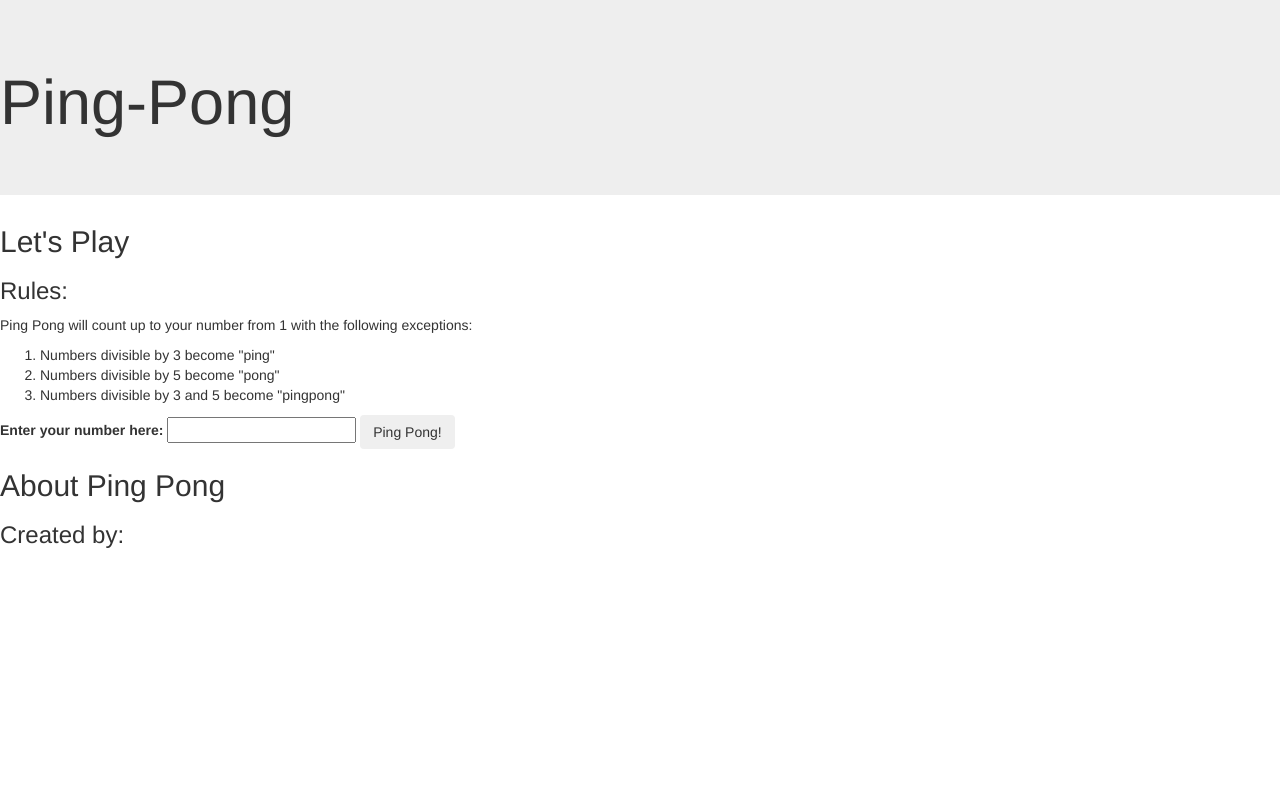
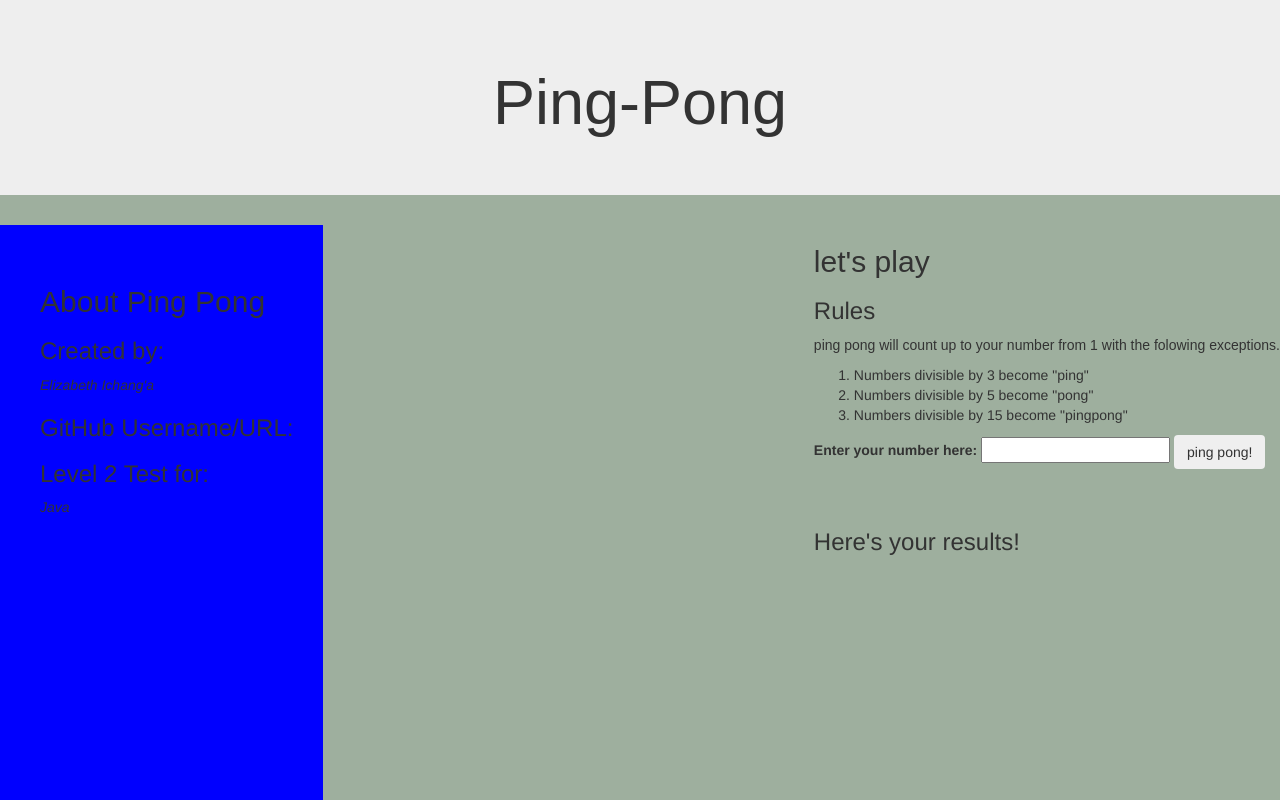
Before and after one commit to leezichanga/pingpong, a plain HTML site: page index.html in a window 1280 px wide. Shown: the top 800 px of the page. Drawn offline with Linux system fonts and the light colour scheme; files that its build step writes are made by us from their sources.

Commit message:
add all changes

```diff
--- a/css/styles.css
+++ b/css/styles.css
@@ -0,0 +1,41 @@
+
+h1 {
+  text-align: center;
+
+}
+.important {
+  float: right;
+  text-align: left;
+
+
+  }
+.unimportant {
+  float: left;
+  background-color: blue;
+  padding-left: 40px;
+  padding-right:30px;
+  padding-bottom: 800px;
+  padding-top: 40px;
+}
+h1 {
+ font-family: sans-serif;
+ color:
+}
+
+h2 {
+ font-family: sans-serif;
+ color:
+}
+
+p {
+ font-family: sans-serif;
+}
+
+#page-wrap {
+    width: 600px;
+    margin: 0 auto;
+}
+
+body {
+ background-color: #9eaf9e;
+}
--- a/index.html
+++ b/index.html
@@ -1,49 +1,55 @@
 <!DOCTYPE html>
-      <html lang "en">
+<html>
+
 <head>
  <meta charset="utf-8">
-          <meta name="viewport" content-="width=device-width initial-scale=1.0>"
+ <meta name="viewport" content="width=device-width initial-scale=1.0">
  <link href="css/bootstrap.css" rel="stylesheet" type="text/css">
  <link href="css/styles.css" rel="stylesheet" type="text/css">
-                  <script src="js/jquery-3.3.1.js"></script>
-                  <script src="js/scripts.js"></script>
-                   <title>Ping Pong</title>
+ <title>ping-pong</title>
+</head>
 
-
-        <link rel="stylesheet" href="css/bootstrap.min.css">
-<link rel="stylesheet" href="css/styles.css">
-         </head>
 <body>
-             <header class ="jumbotron">
+  <div class="page-wrap">
+ <header class="jumbotron">
    <h1>Ping-Pong</h1>
  </header>
-             <h2>Let's Play</h2>
-             <h3>Rules:</h3>
-             <p>Ping Pong will count up to your number from 1 with the following exceptions:</p>
+ <div class="important">
+ <h2>let's play</h2>
+ <h3>Rules</h3>
+ <p>ping pong will count up to your number from 1 with the folowing exceptions.</p>
  <ol>
    <li>Numbers divisible by 3 become "ping"</li>
    <li>Numbers divisible by 5 become "pong"</li>
-               <li>Numbers divisible by 3 and 5 become "pingpong"</li>
+   <li>Numbers divisible by 15 become "pingpong"</li>
  </ol>
-
-             <form id="Ping-Pong">
+ <form id="ping-pong">
    <div class="ping-group">
      <label for="number">Enter your number here:</label>
      <input id="number" type="text">
-                 <button type="submit" class="btn">Ping Pong!</button>
+     <button type="submit" class="btn">ping pong!</button>
    </div>
+ </form>
+ <br><br>
+ <h3 class="results">Here's your results!</h3>
+ <ul id="results">
+ </ul>
+</div>
+</div>
+
+  <div class="unimportant">
  <h2>About Ping Pong</h2>
  <h3>Created by:</h3>
-               <h3>
+ <em>Elizabeth Ichang'a</em>
+ <h3>GitHub Username/URL:</h3>
+ <a href="https://github.com/leezichanga/ping-pong.git"></a>
+ <h3>Level 2 Test for:</h3>
+ <em>Java</em>
+ </div>
+</div>
 
-
-             </form>
-
-
-
-
-        <script type="text/javascript" src="js/jquery-3.3.1.js"></script>
-         <script type="text/javascript" src="js/scripts.js"></script>
+ <script src="js/jquery-3.3.1.js"></script>
+ <script src="js/scripts.js"></script>
 </body>
 
 </html>
--- a/js/scripts.js
+++ b/js/scripts.js
@@ -0,0 +1,32 @@
+$(document).ready(function() {
+ $("form#ping-pong").submit(function(event) {
+event.preventDefault();
+ var interger = parseInt($("input#value").val());
+ var result = pingpong(value);
+$("#result").text(result);
+ })
+})
+
+ // business logic
+var pingpong = function(value) {
+for (var i=0; i<=30; i++) {
+ if (i % 3 === 0) {
+   return "Ping";
+ } else if (i % 5 === 0) {
+   return "Pong";
+ } else if (i % 15 === 0) {
+   return "PingPong";
+ }
+}
+};
+
+// user interface logic
+$(document).ready(function() {
+$("form#ping-pong").submit(function(event) {
+event.preventDefault();
+var year = parseInt($("input#value").val());
+var result = pingpong(value);
+
+$("#result").show();
+ })
+})
```
Lines whose indentation alone changed are shown as unchanged.
